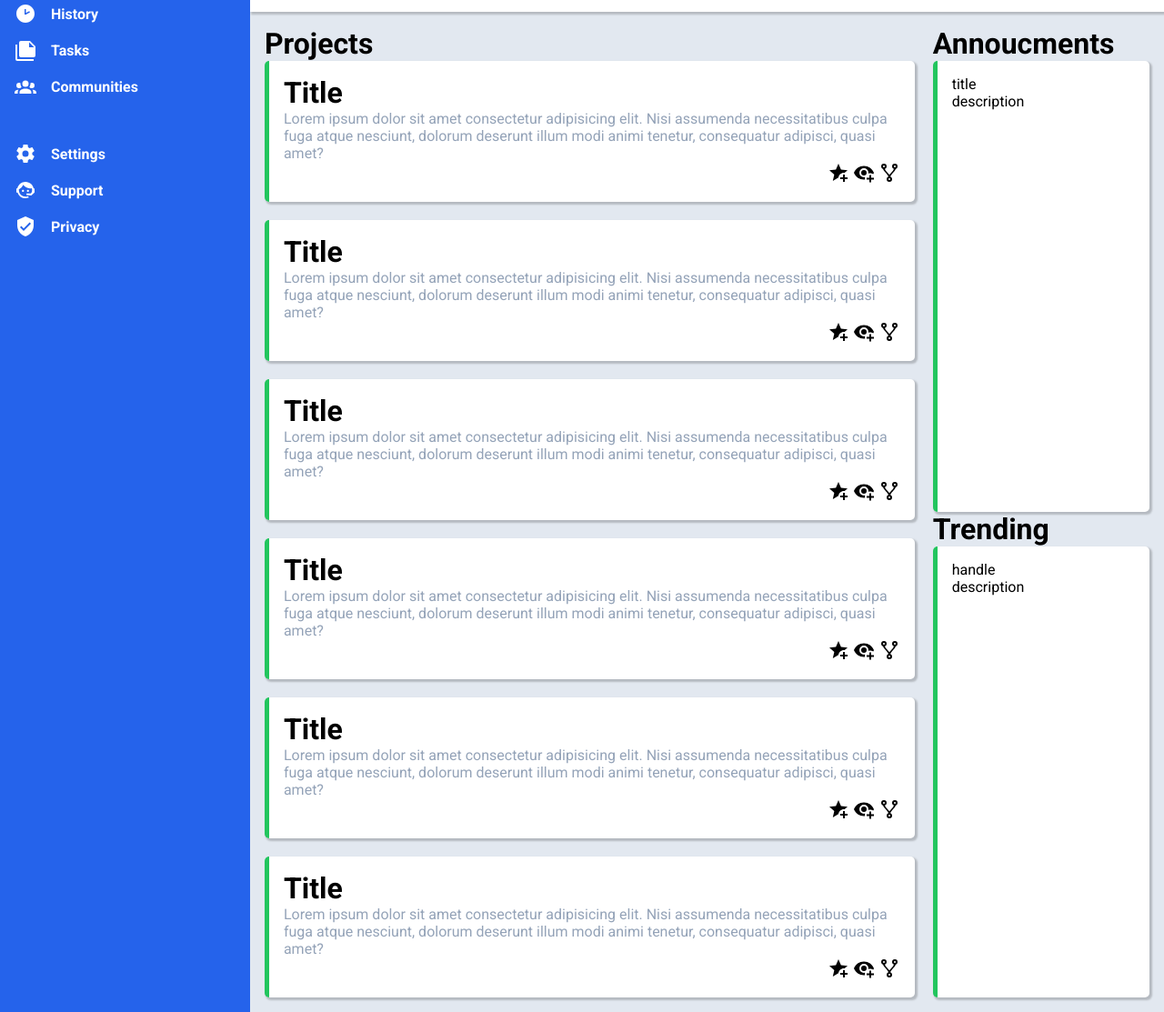
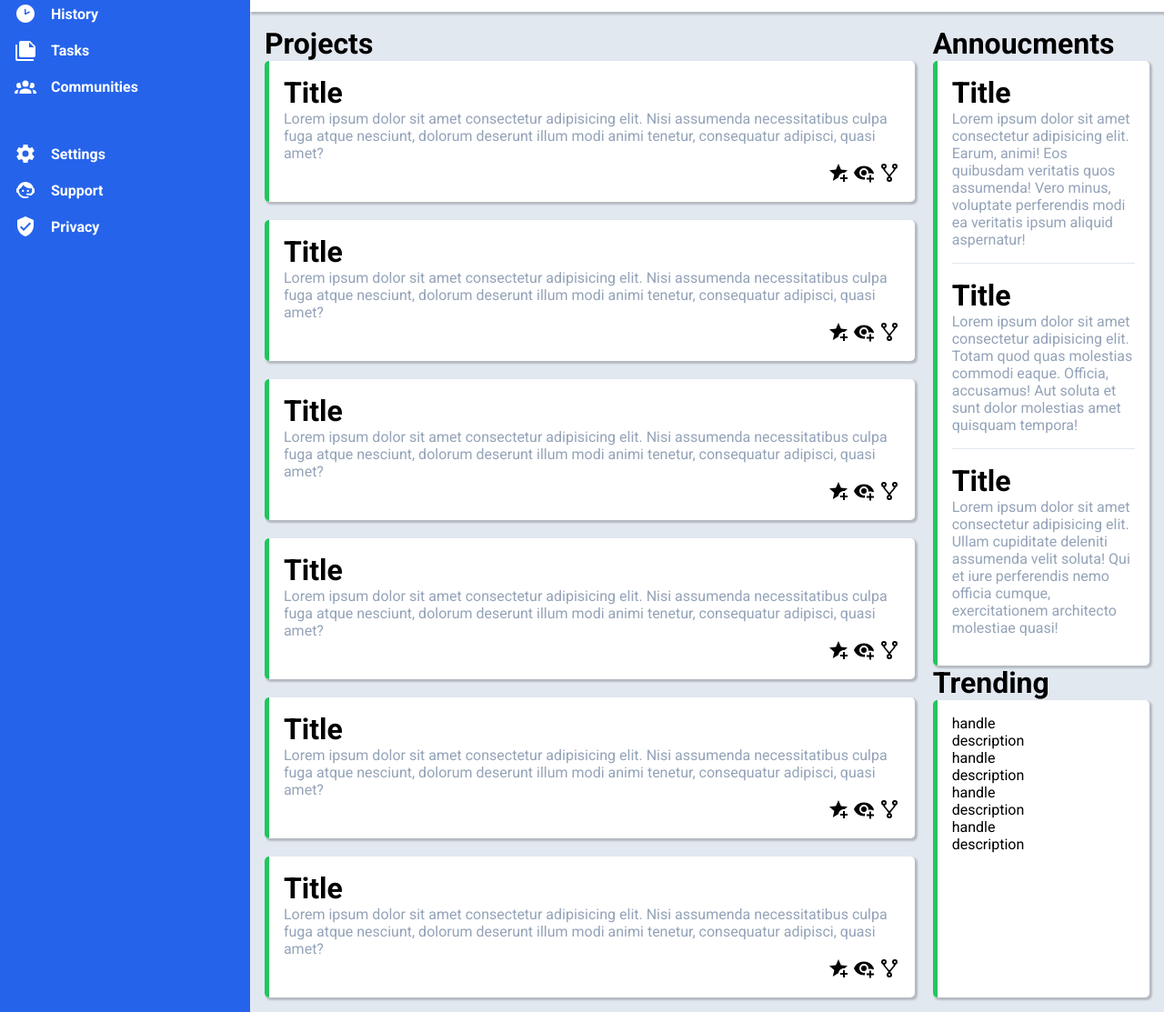
Before and after one commit to xcheesee/adminDashboard, a website: page index.html in a window 1280 px wide. Shown: the part 223-1336 px from the top of the page at 91% size. Drawn offline with Linux system fonts and the light colour scheme.

Commit message:
annoucment area mockup and content sizing

```diff
--- a/css/styles.css
+++ b/css/styles.css
@@ -120,6 +120,8 @@ li {
 
 .sidebar .cell {
     flex: 1 1 100%;
+    display: flex;
+    flex-direction: column;
 }
 
 .longFlex {
@@ -199,3 +201,14 @@ img {
     border-radius: 50%;
     border: 4px solid var(--accent-color);
 }
+
+.sidebarArticle {
+    padding-bottom: 1em;
+    flex: 1 1 100%;
+}
+
+.sidebarArticle + .sidebarArticle {
+    border-top: 1px solid var(--bg-color-dark);
+
+    padding-top: 1em;
+}
--- a/index.html
+++ b/index.html
@@ -207,13 +207,45 @@
             <div class="sidebar flexColumn">
                 <p class="title">annoucments</p>
                 <div class="cell">
-                    <p>title</p>
-                    <p>description</p>
+                    <div class="sidebarArticle">
+                        <p class="title">title</p>
+                        <p class="description">Lorem ipsum dolor sit amet consectetur adipisicing elit. Earum, animi! Eos quibusdam veritatis quos assumenda! Vero minus, voluptate perferendis modi ea veritatis ipsum aliquid aspernatur!</p>
+                    </div>
+                    <div class="sidebarArticle">
+                        <p class="title">title</p>
+                        <p class="description">Lorem ipsum dolor sit amet consectetur adipisicing elit. Totam quod quas molestias commodi eaque. Officia, accusamus! Aut soluta et sunt dolor molestias amet quisquam tempora!</p>
+                    </div>
+                    <div class="sidebarArticle">
+                        <p class="title">title</p>
+                        <p class="description">Lorem ipsum dolor sit amet consectetur adipisicing elit. Ullam cupiditate deleniti assumenda velit soluta! Qui et iure perferendis nemo officia cumque, exercitationem architecto molestiae quasi!</p>
+                    </div>
                 </div>
                 <p class="title">trending</p>
                 <div class="cell">
-                    <p>handle</p>
-                    <p>description</p>
+                    <div class="account">
+                        <div class="accInfo">
+                            <p>handle</p>
+                            <p>description</p>
+                        </div>
+                    </div>
+                    <div class="account">
+                        <div class="accInfo">
+                            <p>handle</p>
+                            <p>description</p>
+                        </div>
+                    </div>
+                    <div class="account">
+                        <div class="accInfo">
+                            <p>handle</p>
+                            <p>description</p>
+                        </div>
+                    </div>
+                    <div class="account">
+                        <div class="accInfo">
+                            <p>handle</p>
+                            <p>description</p>
+                        </div>
+                    </div>
                 </div>
             </div>
         </div>
```
